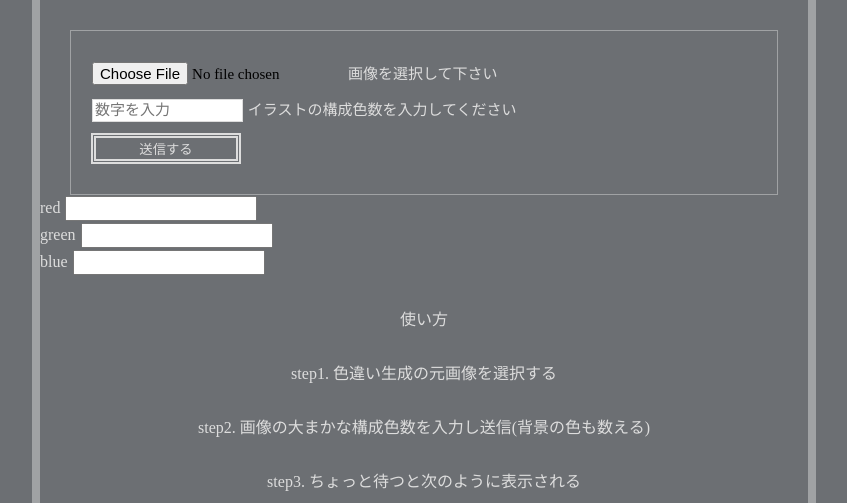
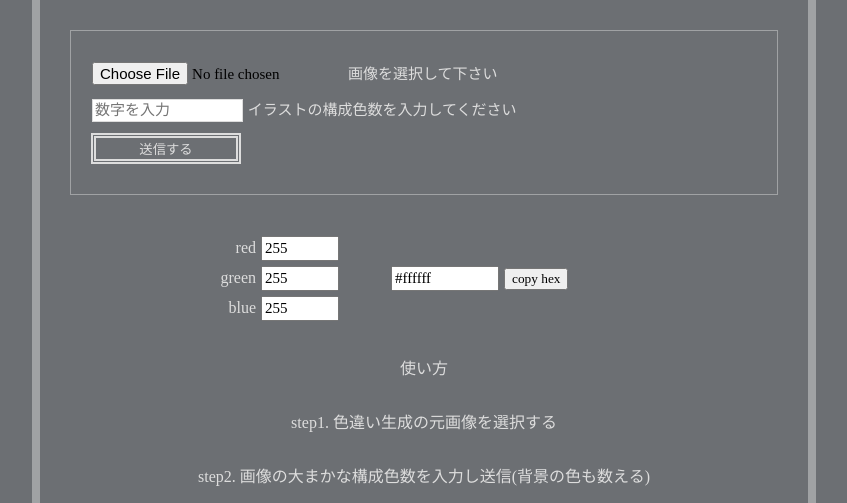
Before and after one commit to naru-19/Irochi, a Flask app: page / in a window 1280 px wide. Shown: the top 503 px of the page, without its empty margins (216-1063 px from the left). Run offline with Flask 2, Linux system fonts and the light colour scheme.

Commit message:
rgbとhexの交換機能実装

```diff
--- a/static/css/main.css
+++ b/static/css/main.css
@@ -228,7 +228,22 @@ input[type="text"]:focus {
   .sp-only {
     display: none;
   }
-  .rgb2hex__inputarea span {
+  .rgb2hex {
+    display: flex;
+    margin: 40px 0 0 0;
+  }
+  .rgb__inputarea {
+    height: 30px;
+    width: 300px;
+    text-align: right;
+  }
+  .rgb__inputarea input {
+    width: 70px;
+  }
+  .hex__inputarea {
+    margin: 30px 0 30px 50px;
+  }
+  .hex__inputarea .hexout {
     width: 100px;
   }
 }
--- a/static/scss/main.scss
+++ b/static/scss/main.scss
@@ -225,9 +225,24 @@ input[type="text"]:focus {
         display: none;
     }
     .rgb2hex{
+        display: flex;
+        margin: 40px 0 0 0;
+    }
+    .rgb{
         &__inputarea{
-            span{
-
+            height: 30px;
+            width: 300px;
+            text-align: right;
+            input{
+                width: 70px;
+            }
+        }
+    }
+    .hex{
+        &__inputarea{
+            margin: 30px 0 30px 50px;
+            .hexout{
+                width: 100px;
             }
         }
     }
--- a/templates/index.html
+++ b/templates/index.html
@@ -150,20 +150,31 @@
 {% endif %}
 
 <div class="rgb2hex">
-    <div class="rgb2hex__inputarea">
-        <span>red</span>
-        <input type="tel" id='r' maxlength="3">
+    <div class="rgb">
+        <div class="rgb__inputarea">
+            <span>red</span>
+            <input type="tel" value="255" id='r' maxlength="3"onkeyup='rgb2hex()'>
+        </div>
+        <div class="rgb__inputarea">
+            <span>green</span>
+            <input type="tel" value="255" id='g' maxlength="3"onkeyup='rgb2hex()'>
+        </div>
+        <div class="rgb__inputarea">
+            <span>blue</span>
+            <input type="tel" value="255" id='b' maxlength="3"onkeyup='rgb2hex()'>
+        </div>
     </div>
-    <div class="rgb2hex__inputarea">
-        <span>green</span>
-        <input type="tel" id='g' maxlength="3">
-    </div>
-    <div class="rgb2hex__inputarea">
-        <span>blue</span>
-        <input type="tel" id='b' maxlength="3">
+    <div class="hex">
+        <div class="hex__inputarea">
+            <div class="hexarea">
+                <input id="copyTarget" class='hexout' type="text" value="#ffffff" readonly>
+                <button class="copy-btn" onclick="copyToClipboard()">
+                    copy hex
+                </button>
+            </div>
+        </div>
     </div>
 </div>
-
 <div class="how2use">
     <div class="how2use__title">
         使い方
@@ -223,6 +234,27 @@
             edit_btn.disabled = true;
         }
 
+    };
+    function copyToClipboard() {
+        var copyTarget = document.getElementById("copyTarget");
+        copyTarget.select();
+        document.execCommand("Copy");
+    };
+    function rgb2hex(){
+        var copyTarget = document.getElementById("copyTarget");
+        var r= document.getElementById("r").value;
+        var g = document.getElementById("g").value;
+        var b = document.getElementById("b").value;
+        copyTarget.style.backgroundColor = 'rgb('+String(r)+', '+String(g)+','+String(b)+')';
+        var li= ['0','1','2','3','4','5','6','7','8','9',"a", "b", "c", "d", "e", "f"];
+        var hex='#';
+        hex+=li[Math.floor(r/16)];
+        hex+=li[r%16];
+        hex+=li[Math.floor(g/16)];
+        hex+=li[g%16];
+        hex+=li[Math.floor(b/16)];
+        hex+=li[b%16];
+        copyTarget.value=hex;
     }
 </script>
 </html>
```
Also changed, not shown: 1 other file.
